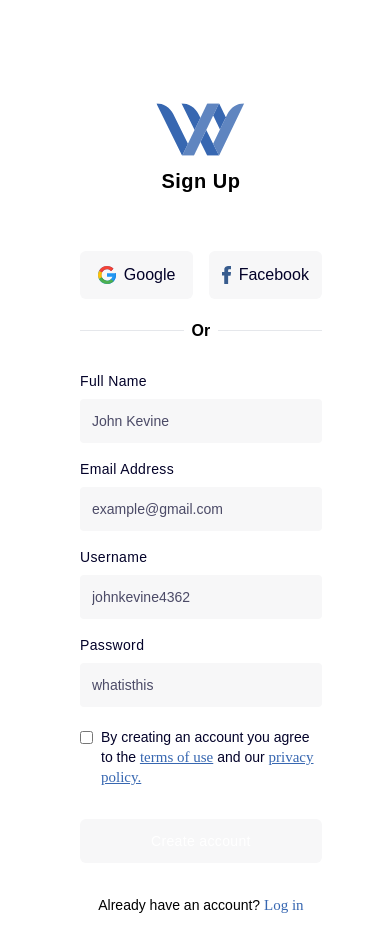
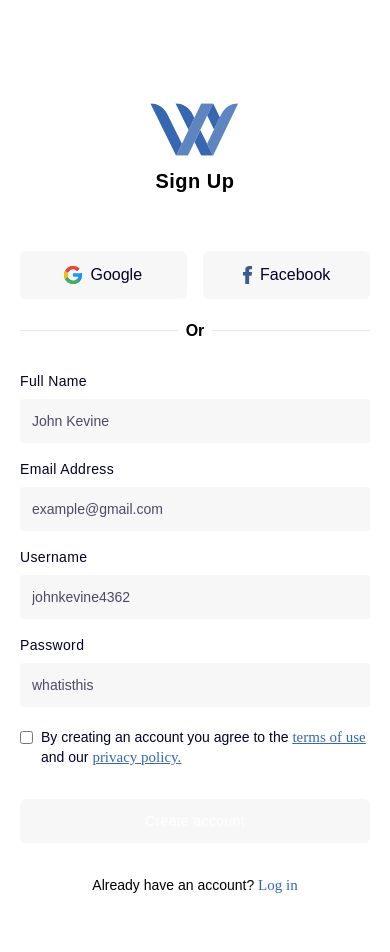
Before and after one commit to CrestNiraj12/signup-page-design, a React (Create React App) app: page / in a window 390 px wide. Shown: the top 952 px of the page. Built offline with nearby package versions, Linux system fonts and the light colour scheme.

Commit message:
made more responsive

```diff
--- a/src/components/pages/Signup.tsx
+++ b/src/components/pages/Signup.tsx
@@ -5,7 +5,7 @@ import SignupForm from "../UI/organisms/SignupForm";
 function App() {
   return (
     <main className="flex">
-      <div className="w-full lg:w-[22%] flex flex-col justify-center items-center mx-20 mt-28 mb-20 text-center">
+      <div className="w-full lg:w-[22%] flex flex-col justify-center items-center mx-5 sm:mx-20 mt-28 mb-20 text-center">
         <Header />
         <SignupForm />
       </div>
```
